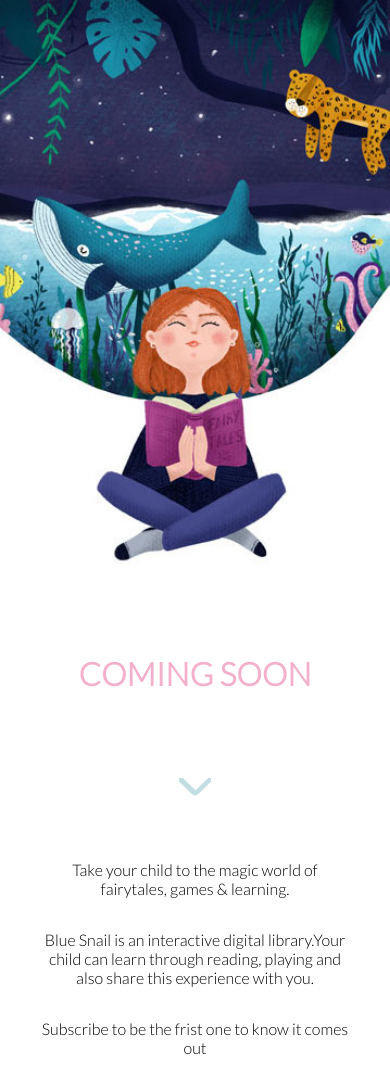
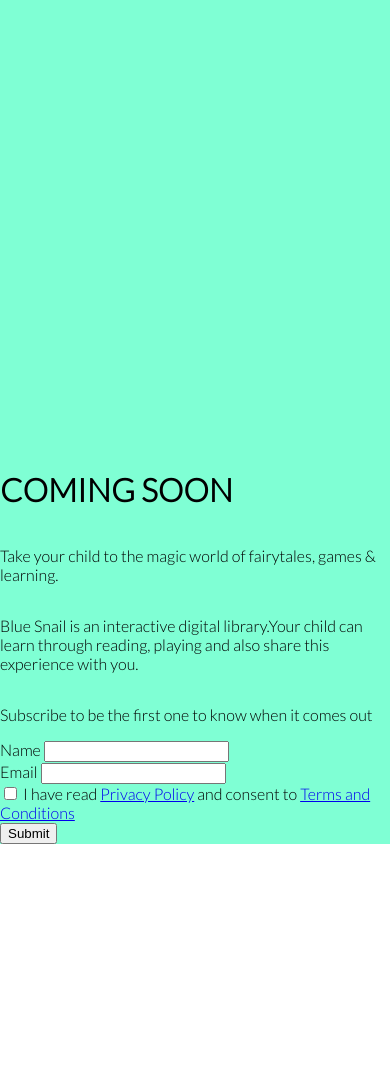
Before and after one commit to anatanczak/blueSnailLandingPage, a website: page index.html in a window 390 px wide. Shown: the top 1076 px of the page. After the commit the page ends 844 px from the top, so only its background shows below. Drawn offline with Linux system fonts and the light colour scheme.

Commit message:
first commit

```diff
--- a/index.html
+++ b/index.html
@@ -7,38 +7,49 @@
   <meta name="viewport" content="width=device-width, initial-scale=1.0">
   <link rel="stylesheet" href="style.css">
   <link href="https://fonts.googleapis.com/css?family=Lato:300&display=swap" rel="stylesheet">
+</head>
 
 
-</head>
 
 <body>
 
-  <div class="box-container box-container-upper">
-    <img class="first-image" src="images/background_mobile_1.jpg" alt="decorative image with a girl reading a book and imagining something" title="a girl reading a book">
-    <h1 id="coming-soon-h1" class="title">COMING SOON</h1>
-    <img id="animated-arrow" class="visible-arrow" src="images/animated_arrow_for_mobile.png" alt="animated arrow to scroll down" title="animated arrow">
-  </div>
+  <div class="main-content">
+    <div class="paragraph-and-form-container">
+      <h1 id="coming-soon-h1" class="title">COMING SOON</h1>
 
-  <div class="box-container box-container-lower">
-<div class="lower-flex-item">
-  <p>Take your child to the magic world of fairytales, games & learning.</p>
-  <p>Blue Snail is an interactive digital library.Your child can learn through reading, playing and also share this experience with you.</p>
-  <p>Subscribe to be the frist one to know it comes out</p>
-</div>
-<div class="lower-flex-item">
-  <p>Take your child to the magic world of fairytales, games & learning.</p>
-  <p>Blue Snail is an interactive digital library.Your child can learn through reading, playing and also share this experience with you.</p>
-  <p>Subscribe to be the frist one to know it comes out</p>
-</div>
-  <!-- <form class="contact-form lower-flex-item" action="" method="post">
-    <label class="form-item" for="name-input">Name</label>
-    <input type="text" name="name" value="" id="name-input" required>
-    <label for="email-input">Email</label>
-    <input type="email" name="email" value="" id="email-input" required>
-    <input type="checkbox" name="checkbox" value="" id="checkbox-input" required>
-    <label for="checkbox-input">I have read <a href="https://anavidev.com/privacy-policy-2/">Privacy Policy</a> and consent to <a href="https://anavidev.com/terms-and-conditions/">Terms and Conditions</a></label>
-  </form> -->
+      <p class="">Take your child to the magic world of fairytales, games & learning.</p>
+      <p class="">Blue Snail is an interactive digital library.Your child can learn through
+        reading,
+        playing and also share this
+        experience with you.</p>
+      <p class="">Subscribe to be the first one to know when it comes out</p>
 
+      <form class="contact-form" action="" method="post">
+        <div class="form-item">
+          <label class="form-label" for="name-input">Name</label>
+          <input type="text" name="name" value="" id="name-input" required>
+        </div>
+        <div class="form-item">
+          <label class="form-label" for="email-input">Email</label>
+          <input type="email" name="email" value="" id="email-input" required>
+        </div>
+        <div>
+          <input type="checkbox" name="checkbox" value="" id="checkbox-input" required>
+          <label for="checkbox-input">I have read <a href="https://anavidev.com/privacy-policy-2/">Privacy
+              Policy</a>
+            and
+            consent to <a href="https://anavidev.com/terms-and-conditions/">Terms and Conditions</a></label>
+        </div>
+        <input type="submit">
+      </form>
+    </div>
+    <!-- <div class="image-and-arrow-container">
+      <img class="first-image" src="images/background_mobile_1.jpg"
+        alt="decorative image with a girl reading a book and imagining something" title="a girl reading a book">
+
+      <img id="animated-arrow" class="visible-arrow" src="images/animated_arrow_for_mobile.png"
+        alt="animated arrow to scroll down" title="animated arrow">
+    </div> -->
   </div>
   <script src="js/script.js"></script>
 </body>
--- a/style.css
+++ b/style.css
@@ -2,66 +2,38 @@
   box-sizing: border-box;
 }
 
-*, *::before, *::after {
+*,
+*::before,
+*::after {
   box-sizing: inherit;
 }
 
 body {
   /* background-color: #9e853f; */
   margin: 0;
+  padding: 0;
   font-family: 'Lato', sans-serif;
 }
 
-/*this class is for the element animated-arrow it makes it appear at the bottom*/
-.visible-arrow {
-  margin-left: 46%;
-  margin-right: auto;
-  margin-bottom: 3em;
-  width: 8%;
-  height: auto;
-  z-index: 1;
+.main-content {
+  background-color: burlywood;
+
+  display: flex;
 }
 
-/* Question: Why display hidden has very strange behavoir here??? */
-.hidden-arrow {
-  visibility: hidden;
+.paragraph-and-form-container {
+  background-color: aquamarine;
+  /* when it's a flex-container */
+  display: flex;
+  flex-direction: column;
+  justify-content: flex-end;
+  height: 100vh;
+
+  /* when it's flex-item */
+  flex: 1;
 }
 
-.box-container {
-  text-align: center;
-  display: flex;
-  flex-direction: column;
-  justify-content: space-between;
-  height: 100vh
+.image-and-arrow-container {
+  flex: 1;
+  /* visibility: hidden; */
 }
-
-.box-container-upper {
-
-}
-.box-container-lower {
-  background-image: url("images/background_mobile_2.jpg");
-  background-repeat: no-repeat;
-  background-size: 100% 100%;
-}
-.lower-flex-item{
-  display: flex;
-  flex-direction: column;
-}
-.form-item{
-}
-.first-image {
-  /* putting display blok on the image solves the problem of seeing a part of the div it is inside */
-  display: block;
-  width: 100%;
-  height: auto;
-}
-
-.title {
-  color: #f3afcb;
-  white-space: nowrap;
-}
-
-p {
-  margin-left: 10%;
-  margin-right: 10%;
-}
```
Also changed, not shown: temporary.html (added, +19 -0 lines), images/background-desc.jpg (added), images/background_1_mobile.jpg (added), images/placeholder-img.jpg (added).
